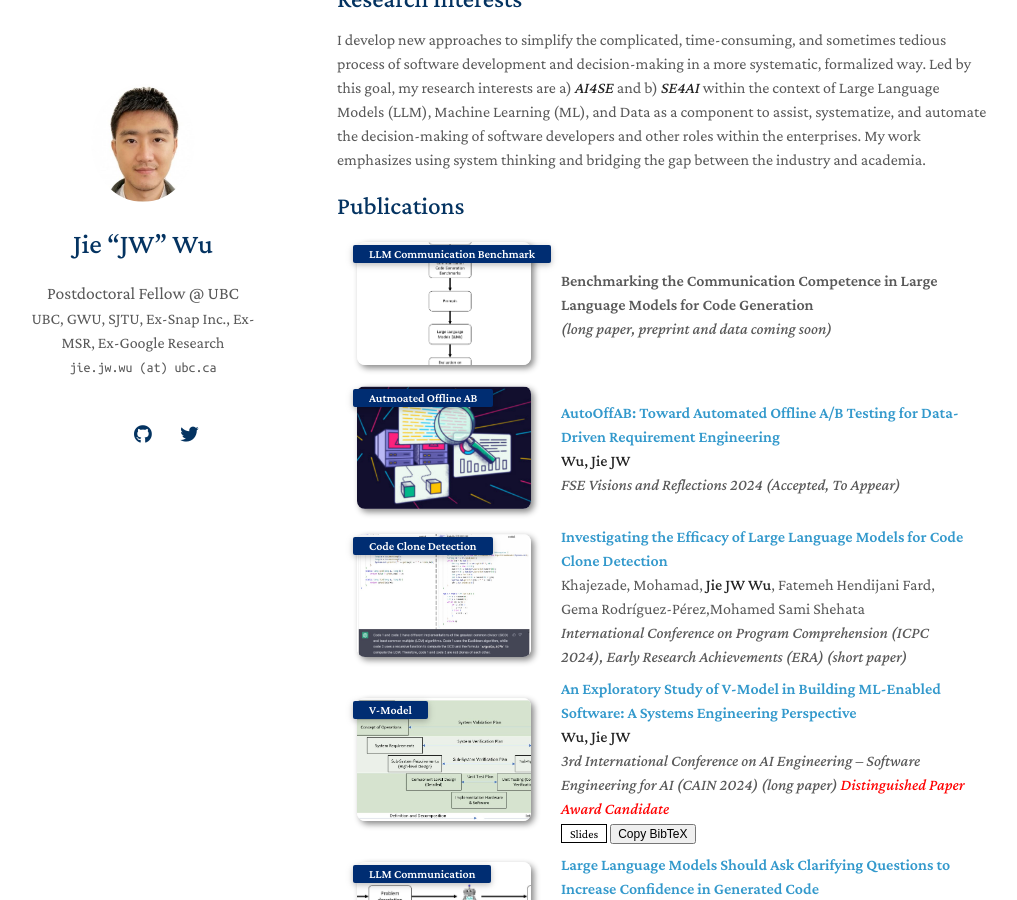
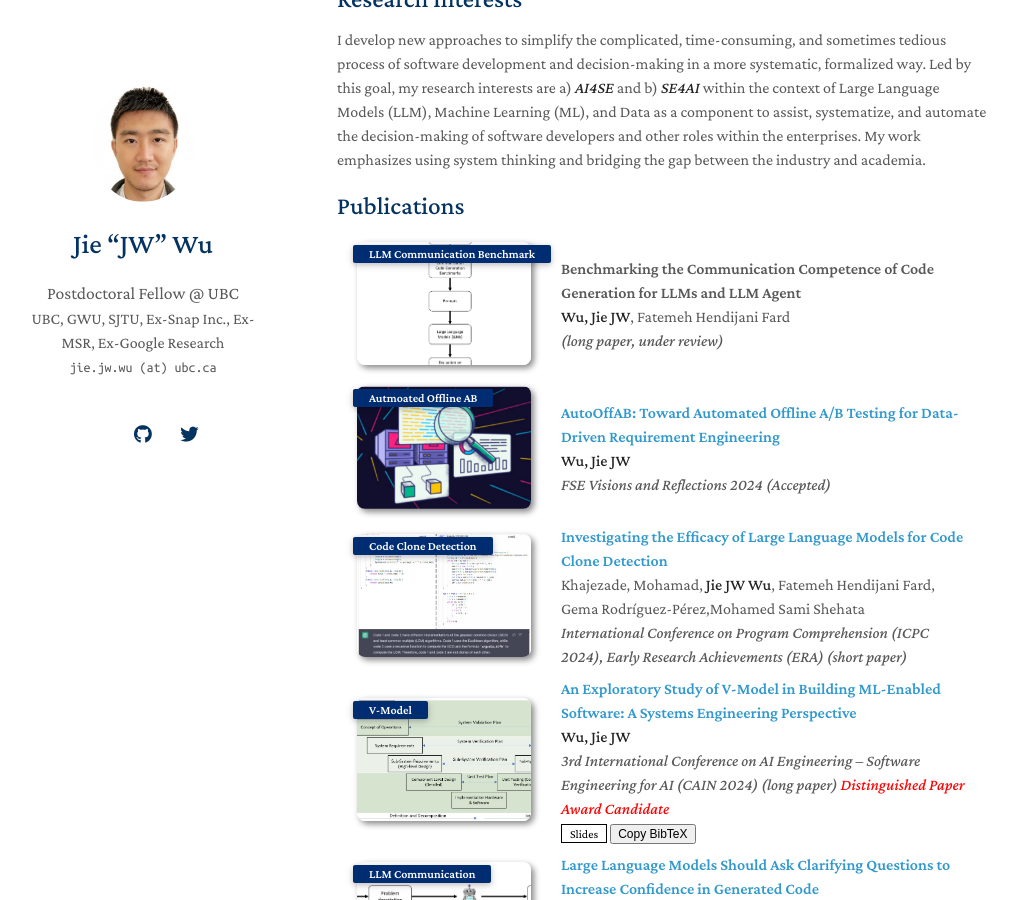
Before and after one commit to yaoyao-liu/minimal-light, a Jekyll site: the page built from index.md, in a window 1280 px wide and 900 px high, scrolled down 1062 px. Shown: the whole window, without its empty margins (133-1150 px from the left). Built offline with Jekyll 4.4.1, drawn with Linux system fonts in a browser that asks for light colours; nearby versions of some CDN libraries; a style sheet for code colours, icons or effects is not loaded; our own code applies the rules of GitHub Pages for plain Markdown files.

Commit message:
Update publications.md

```diff
--- a/_includes/publications.md
+++ b/_includes/publications.md
@@ -10,8 +10,9 @@
     <abbr class="badge">LLM Communication Benchmark</abbr>
   </div>
   <div class="col-sm-9" style="position: relative;padding-right: 15px;padding-left: 20px;">
-    <div class="title"> Benchmarking the Communication Competence in Large Language Models for Code Generation </div>
-    <div class="periodical"><em>(long paper, preprint and data coming soon) </em></div>
+    <div class="title"> Benchmarking the Communication Competence of Code Generation for LLMs and LLM Agent </div>
+    <div class="author"><strong>Wu, Jie JW</strong>, Fatemeh Hendijani Fard</div>
+    <div class="periodical"><em>(long paper, under review) </em></div>
   </div>
 </div>
 </li>
@@ -23,10 +24,10 @@
     <abbr class="badge">Autmoated Offline AB</abbr>
   </div>
   <div class="col-sm-9" style="position: relative;padding-right: 15px;padding-left: 20px;">
-    <div class="title"><a href="https://arxiv.org/pdf/2312.10624.pdf">AutoOffAB: Toward Automated Offline A/B Testing for Data-Driven
+    <div class="title"><a href="https://jie-jw-wu.github.io/assets/AutoOffAB-fse-camare-ready.pdf">AutoOffAB: Toward Automated Offline A/B Testing for Data-Driven
   Requirement Engineering </a> </div>
     <div class="author"><strong>Wu, Jie JW</strong></div>
-    <div class="periodical"><em> FSE Visions and Reflections 2024 (Accepted, To Appear) </em></div>
+    <div class="periodical"><em> FSE Visions and Reflections 2024 (Accepted) </em></div>
   </div>
 </div>
 </li>
```
Also changed, not shown: other parts of _includes/publications.md (+1 -1 lines).
